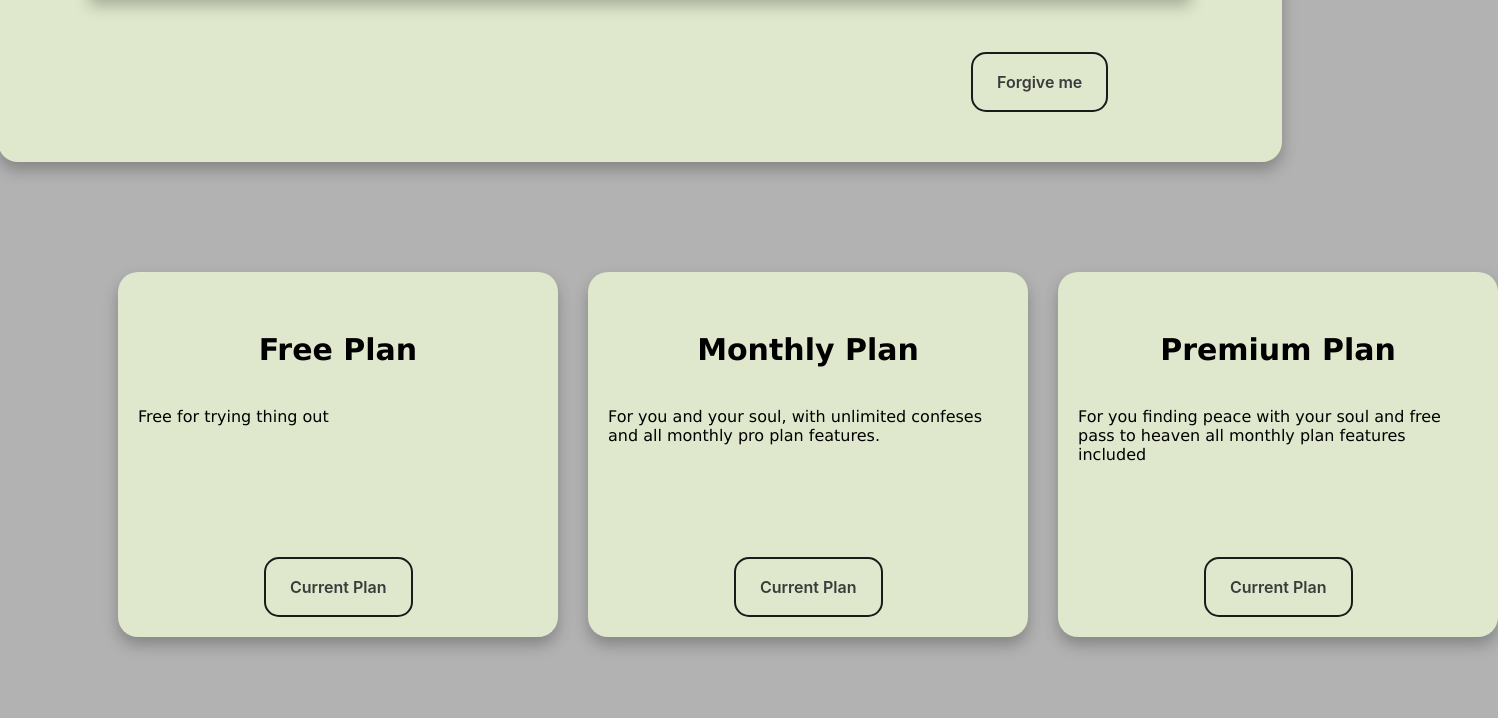
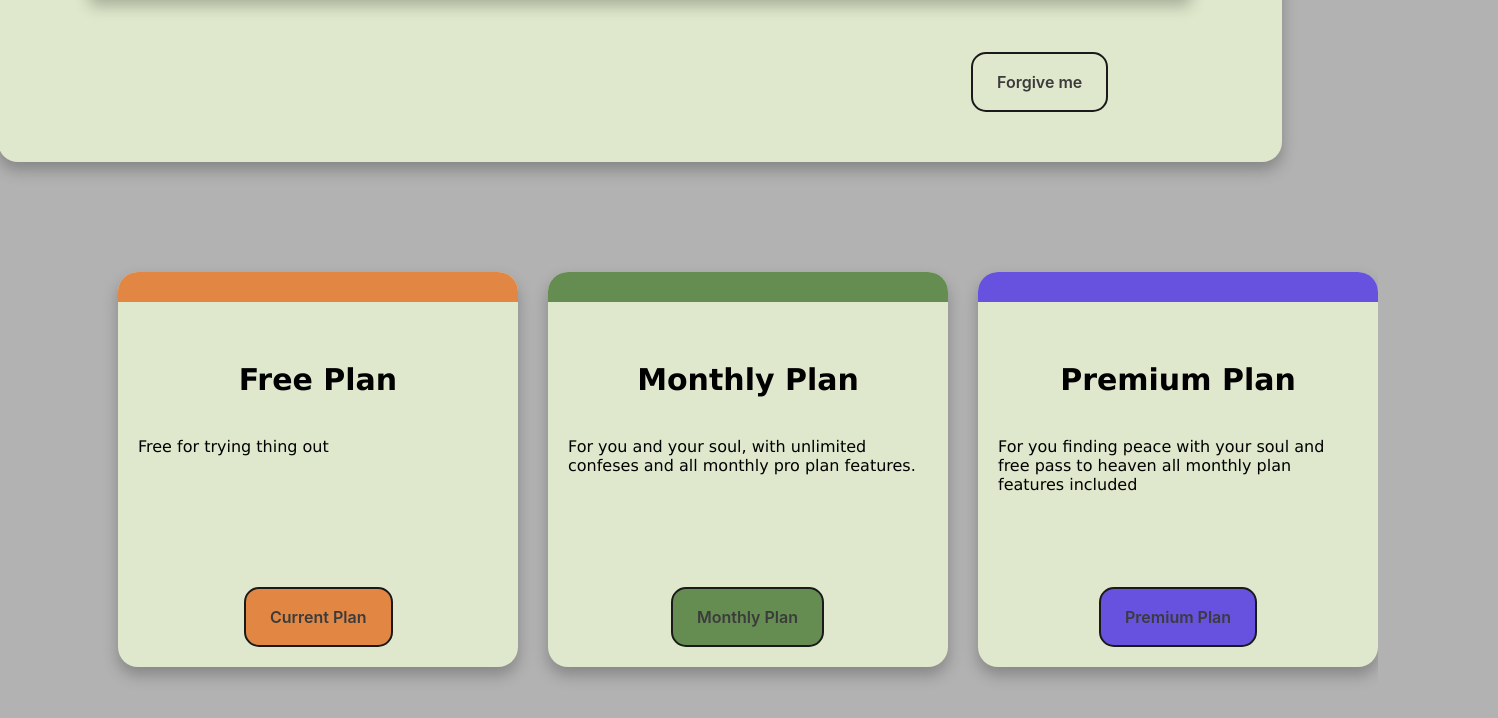
Before and after one commit to HRyohni/Forgiving-sins, a plain HTML site: page templates/index.html in a window 1280 px wide. Shown: the part 852-1570 px from the top of the page, 1498 px wide, since content can reach past the window. Drawn offline with Linux system fonts and the light colour scheme; files whose address does not match are found by name.

Commit message:
dovrsneo

```diff
--- a/static/styles/index.css
+++ b/static/styles/index.css
@@ -62,7 +62,7 @@ textarea {
 
 
 .grid-item {
-  padding: 20px;
+
   font-size: 30px;
   margin-left: auto;
   margin-right: auto;
@@ -83,6 +83,13 @@ textarea {
 }
 
 
+
+.rectangle {
+  width: 100%;
+  height: 30px;
+  border-top-left-radius: 20px;
+  border-top-right-radius: 20px;
+}
 
 
 
@@ -131,7 +138,7 @@ textarea {
 
 .button-28:hover {
   color: #fff;
-  background-color: #1A1A1A;
+  background-color: #E28743;
 
   transform: translateY(-2px);
 }
--- a/templates/index.html
+++ b/templates/index.html
@@ -25,38 +25,43 @@
 <div class="main">
   <div class="grid-container">
    <div class="grid-item">
+    <div style = "background-color: #E28743;" class="rectangle"></div>
+
+      <div style="padding: 20px;">
       <h4>Free Plan</h4>
       <div class="tekst">
         <p style= "font-size: 16px;"> Free for trying thing out</p>
       </div>
-    <button style = "background-colour: #747577; margin-top: 50px;" class="button-28" role="button">Current Plan</button>
+
+      <button style = "background-color: #E28743; margin-top: 50px;" class="button-28" role="button">Current Plan</button>
+
+
+    </div>
   </div>
 
    <div class="grid-item">
+    <div style = "background-color: #658D52;" class="rectangle"></div>
+      <div style="padding: 20px;">
         <h4>Monthly Plan</h4>
         <div class="tekst">
            <p style= "font-size: 16px;"> For you and your soul, with unlimited confeses and all monthly pro plan features.</p>
         </div>
-    <button style = "background-colour: #747577; margin-top: 50px;" class="button-28" role="button">Current Plan</button>
+    </div>
+    <button style = "background-color: #658D52; margin-top: 30px;" class="button-28" role="button">Monthly Plan</button>
   </div>
 
   <div class="grid-item">
+    <div style = "background-color: #6652DF;" class="rectangle"></div>
+      <div style="padding: 20px;">
         <h4>Premium Plan</h4>
         <div class="tekst">
           <p style= "font-size: 16px;"> For you finding peace with your soul and free pass to heaven all monthly plan features included</p>
         </div>
-    <button style = "background-colour: #747577; margin-top: 50px;" class="button-28" role="button">Current Plan</button>
+        <button style = "background-color: #6652DF; margin-top: 50px;" class="button-28" role="button">Premium Plan</button>
      </div>
-
-
    </div>
-
  </div>
-
-
-
-
-
+</div>
 
 </body>
 
```
Lines whose indentation alone changed are shown as unchanged.
